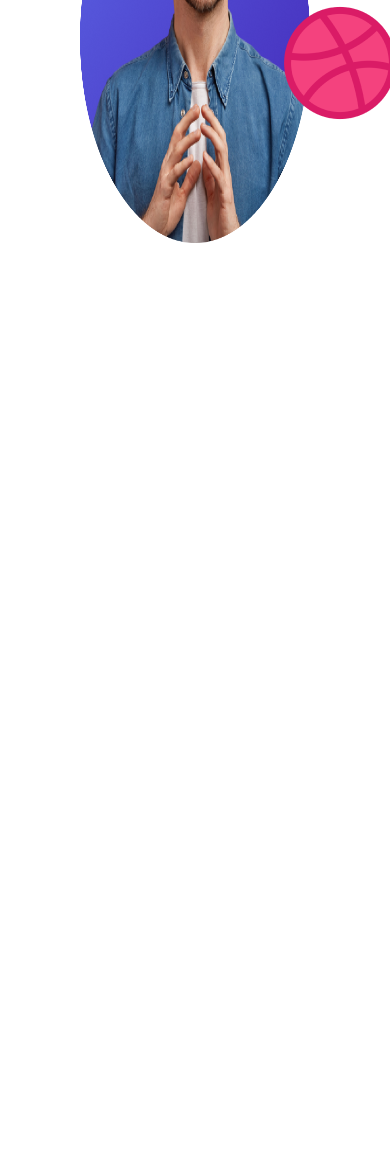
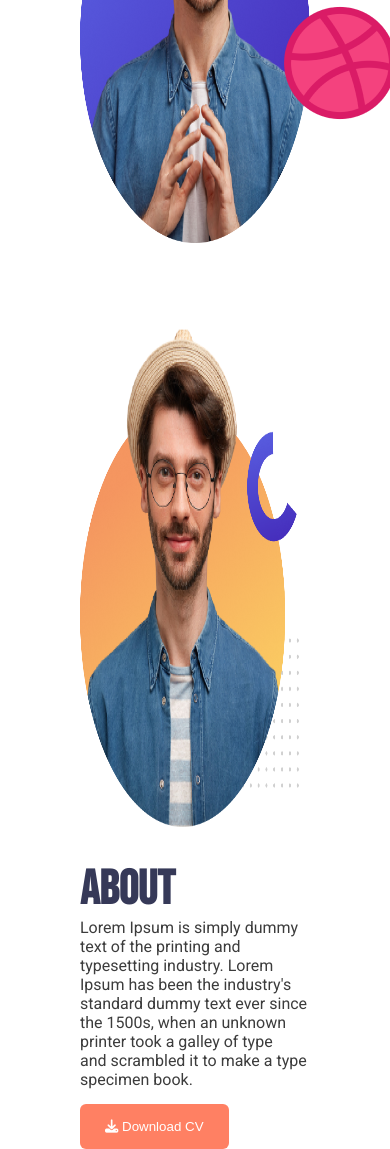
Before and after one commit to istiak19/personal-website, a plain HTML site: page index.html in a window 390 px wide. Shown: the part 864-2013 px from the top of the page. Before the commit the page ends 1111 px from the top, so only its background shows below. Drawn offline with Linux system fonts and the light colour scheme.

Commit message:
3rd commit

```diff
--- a/index.html
+++ b/index.html
@@ -6,6 +6,7 @@
     <title>personal Website</title>
     <link rel="stylesheet" href="styles/style.css">
     <link rel="shortcut icon" href="./icons/web.png" type="image/x-icon">
+    <script src="https://kit.fontawesome.com/e9a68d0d37.js" crossorigin="anonymous"></script>
 </head>
 <body>
     <header>
@@ -35,6 +36,17 @@
                 </div>
             </div>
          </section>
+         <!-- About -->
+          <section class="about">
+            <div class="about-image">
+                <img src="./images/do not use this pic2.png" alt="">
+            </div>
+            <div class="about-text">
+                <h3 class="a-title color-2 bebas-neue">About</h3>
+                <p class="a-desco color roboto">Lorem Ipsum is simply dummy text of the printing and <br> typesetting industry. Lorem Ipsum has been the industry's <br> standard dummy text ever since the 1500s, when an unknown <br> printer took a galley of type <br> and scrambled it to make a type specimen book.</p>
+                <button class="btn-primary"><i class="fa-solid fa-download"></i> Download CV</button>
+            </div>
+          </section>
     </main>
 </body>
 </html>
--- a/styles/style.css
+++ b/styles/style.css
@@ -97,16 +97,42 @@
     top: 300px;
 }
 
+/* About styles */
+
+.about{
+    display: flex;
+    justify-content: center;
+    align-items: center;
+    gap: 200px;
+    margin: 0 120px;
+}
+
+.about-image>img {
+    width: 100%;
+    height: 580px;
+}
+
+.a-title{
+    font-size: 3rem;
+    font-weight: bold;
+}
+
+.a-desco{
+    margin-bottom: 15px;
+}
+
 @media screen and ( max-width:576px ) {
     .navbar{
         margin: 35px 40px;
     }
 
-    .banner {
+    .banner,
+    .about {
         flex-direction: column;
     }
 
-    .banner{
+    .banner,
+    .about{
         margin: 0 80px;
         gap: 30px;
     }
```
